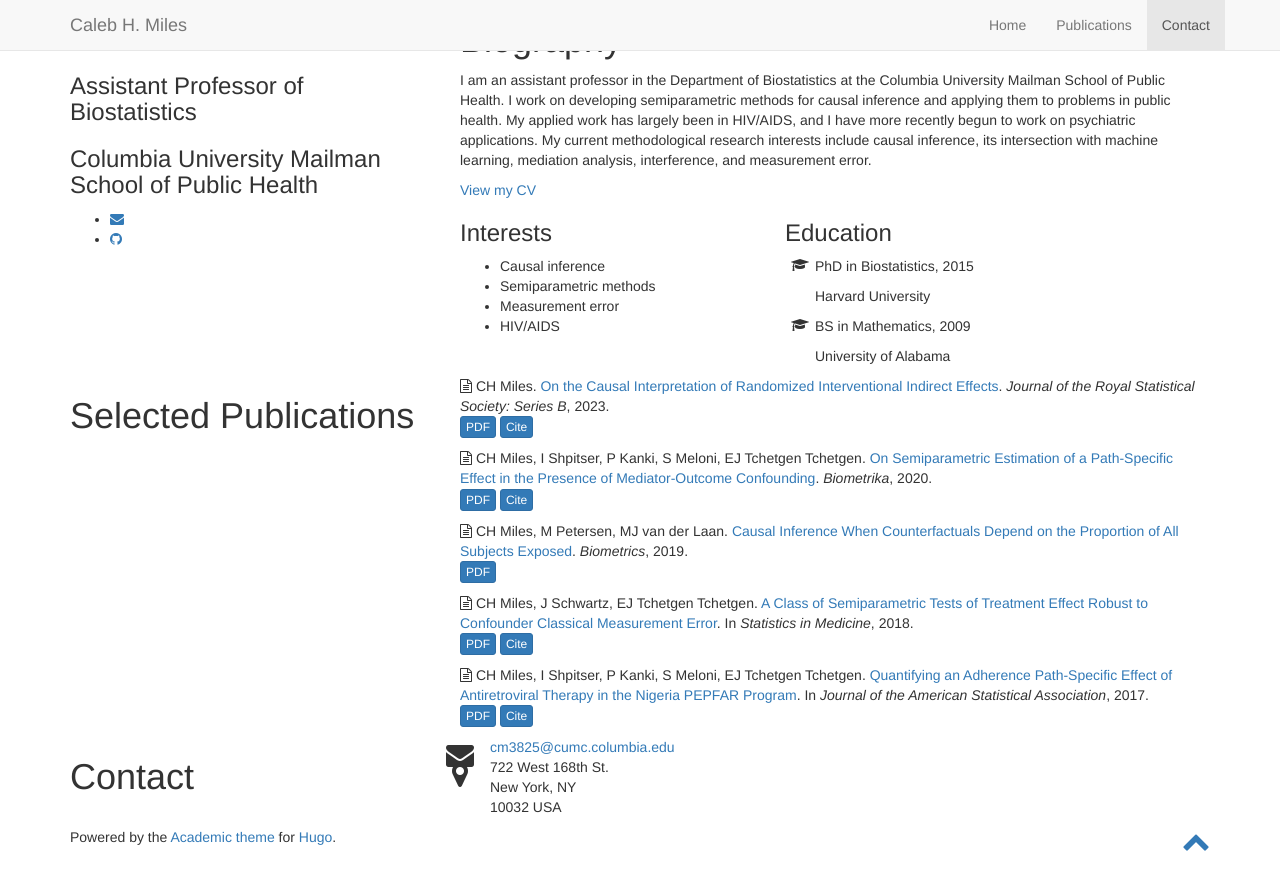
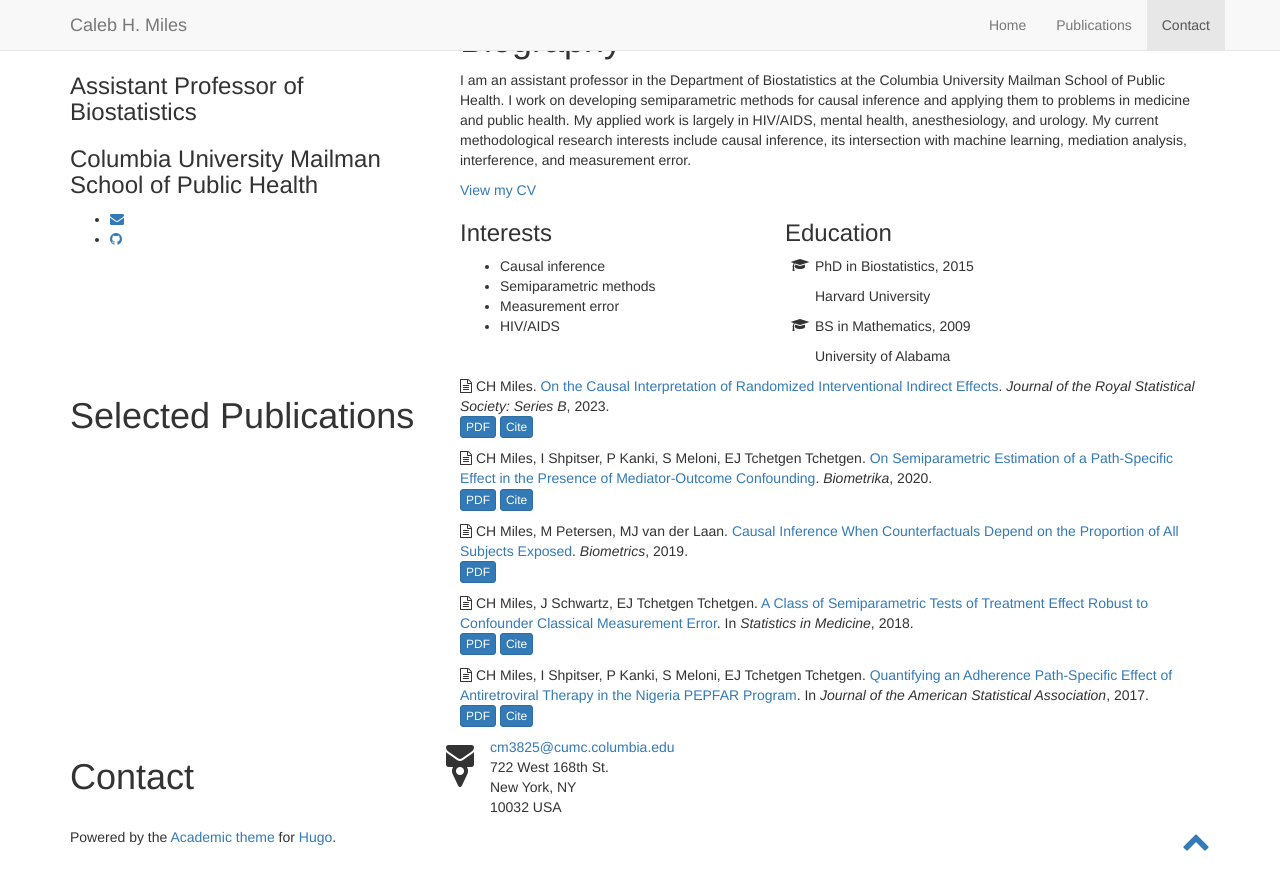
Before and after one commit to calebhmiles/calebhmiles.github.io, a Jekyll site: the page index.html, which Jekyll copies as it is, in a window 1280 px wide. Shown: the top 890 px of the page. Built offline with Jekyll 4.4.1, drawn with Linux system fonts in a browser that asks for light colours; nearby versions of some CDN libraries; a style sheet for code colours, icons or effects is not loaded.

Commit message:
Update index.html

```diff
--- a/index.html
+++ b/index.html
@@ -237,7 +237,7 @@
 
 <h1 id="biography">Biography</h1>
 
-<p>I am an assistant professor in the Department of Biostatistics at the Columbia University Mailman School of Public Health. I work on developing semiparametric methods for causal inference and applying them to problems in public health. My applied work has largely been in HIV/AIDS, and I have more recently begun to work on psychiatric applications. My current methodological research interests include causal inference, its intersection with machine learning, mediation analysis, interference, and measurement error.</p>
+<p>I am an assistant professor in the Department of Biostatistics at the Columbia University Mailman School of Public Health. I work on developing semiparametric methods for causal inference and applying them to problems in medicine and public health. My applied work is largely in HIV/AIDS, mental health, anesthesiology, and urology. My current methodological research interests include causal inference, its intersection with machine learning, mediation analysis, interference, and measurement error.</p>
 
 <a href="https://calebhmiles.github.io/files/CV_Miles1.pdf">View my CV</a>
 
```
